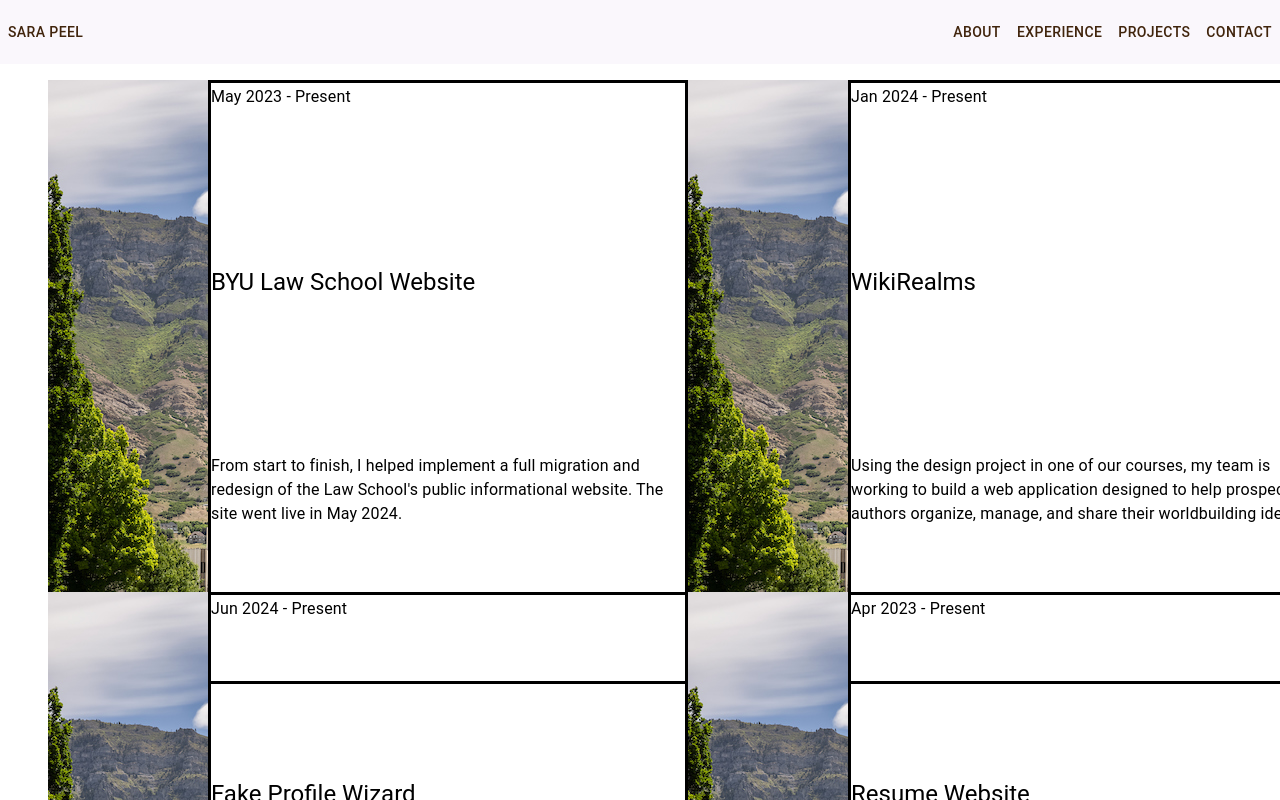
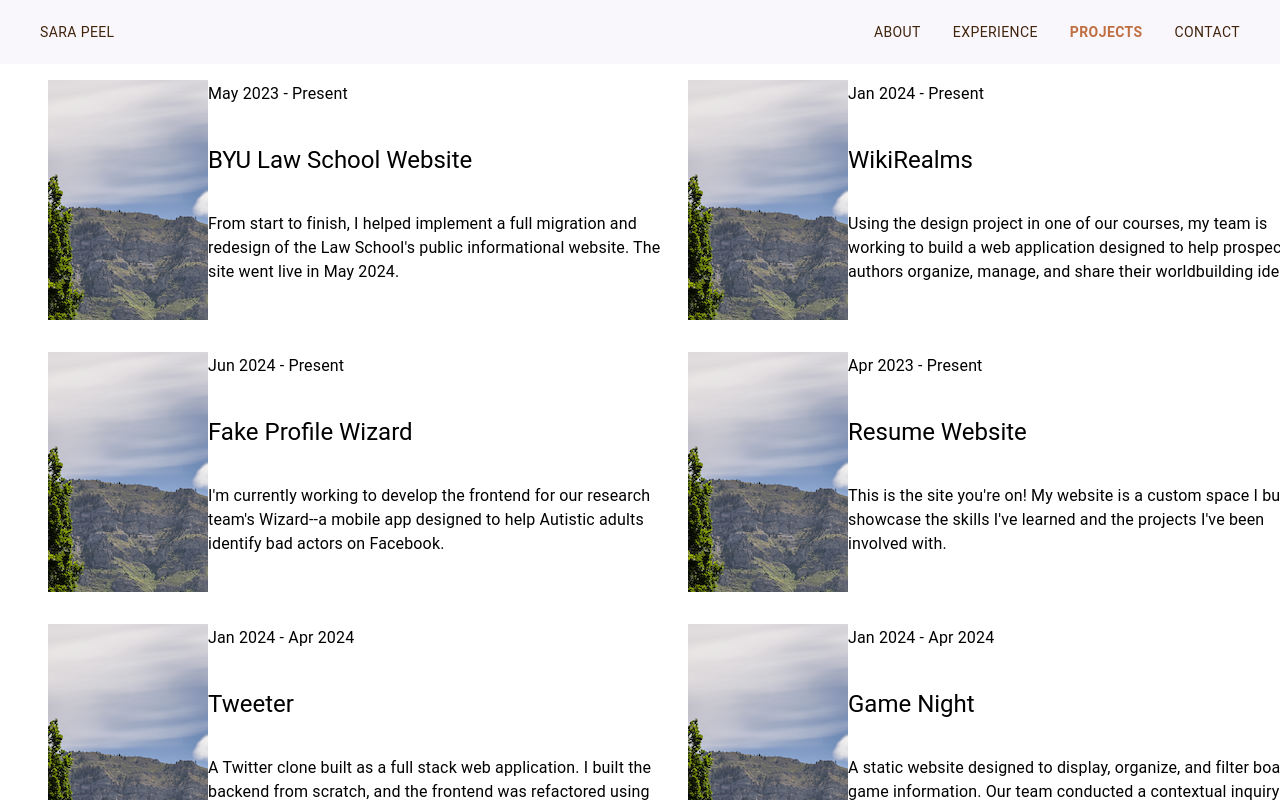
Before and after one commit to speel107/sara_peel, a React (Create React App) app: page /sara_peel/projects in a window 1280 px wide. Shown: the top 800 px of the page. Built offline with nearby package versions, Linux system fonts and the light colour scheme.

Commit message:
Updated README and fixed some header styling issues

```diff
--- a/public/index.html
+++ b/public/index.html
@@ -2,7 +2,7 @@
 <html lang="en">
   <head>
     <meta charset="utf-8" />
-    <link rel="icon" href="%PUBLIC_URL%/favicon.ico" />
+    <!-- <link rel="icon" href="%PUBLIC_URL%/favicon.ico" /> -->
     <meta name="viewport" content="width=device-width, initial-scale=1" />
     <meta name="theme-color" content="#000000" />
     <meta
@@ -24,7 +24,7 @@
       work correctly both with client-side routing and a non-root public URL.
       Learn how to configure a non-root public URL by running `npm run build`.
     -->
-    <title>React App</title>
+    <title>Sara Peel</title>
   </head>
   <body>
     <noscript>You need to enable JavaScript to run this app.</noscript>
--- a/src/components/Header.jsx
+++ b/src/components/Header.jsx
@@ -4,6 +4,7 @@ import {
   Button,
   Box
 } from "@mui/material";
+import { useLocation } from "react-router-dom";
 
 export const blue = "#3C4E73";
 export const darkbrown = "#40240C";
@@ -13,35 +14,54 @@ export const lightbrown = "#D9A78B";
 export const offwhite = "#FAF7FC";
 
 const Header = () => {
+  const location = useLocation();
+
+  const linkStyle = (path) => ({
+    color: location.pathname === path ? orange : darkbrown,
+    fontWeight: location.pathname === path ? "bold" : "normal",
+    height: "100%", // Ensures button height matches the toolbar
+    padding: "0 16px", // Adjust padding as needed
+    display: "flex",
+    alignItems: "center", // Centers text vertically
+    '&:hover': {
+      color: orange,
+      fontWeight: "bold"
+    }
+  });
+
   return (
     <AppBar position="static"
       sx={{
         backgroundColor: offwhite,
         boxShadow: 'none',
         display: 'flex',
+        justifyContent: 'center', // Centers the content within the AppBar
+        overflowX: 'hidden', // Prevents any overflow
       }}
     >
-      <Toolbar style={{
+      <Toolbar sx={{
         width: "100%",
         maxWidth: "1290px",
         alignSelf: "center",
         display: "flex",
-        justifyContent: "space-between"
+        justifyContent: "space-between",
+        height: "64px",
+        boxSizing: 'border-box', // Ensures padding is included in width calculations
       }}>
-        <Button href="/sara_peel" style={{ color: darkbrown }}>
+        <Button href="/sara_peel" sx={linkStyle('/sara_peel')}>
           Sara Peel
         </Button>
-        <Box>
-        <Button href="/sara_peel/about" style={{ color: darkbrown }}>
+        <Box sx={{ display: "flex", flexDirection: "row", height: "100%" }}>
+          <Button href="/sara_peel/about" sx={linkStyle('/sara_peel/about')}>
             About
           </Button>
-        <Button href="/sara_peel/experience" style={{ color: darkbrown }}>
+          <Button href="/sara_peel/experience" sx={linkStyle('/sara_peel/experience')}>
             Experience
           </Button>
-        <Button href="/sara_peel/projects" style={{ color: darkbrown }}>
+          <Button href="/sara_peel/projects" sx={linkStyle('/sara_peel/projects')}>
             Projects
           </Button>
-        <Button href="/sara_peel/contact" style={{ color: darkbrown }}>
+          <Button href="/sara_peel/contact" sx={linkStyle('/sara_peel/contact')}>
             Contact
           </Button>
         </Box>
--- a/src/components/ProjectItem.jsx
+++ b/src/components/ProjectItem.jsx
@@ -7,12 +7,12 @@ import LawImage from "../images/LawSchool-SM.jpg"
 
 const ProjectItem = ({ item }) => {
   return (
-    <Box sx={{ width: "100%", maxHeight: "30rem", marginX: "3rem", marginY: "1rem" }} >
+    <Box sx={{ width: "100%", height: "15rem", marginX: "3rem", marginY: "1rem" }} >
       <Grid container style={{ height: "100%", width: "100%" }}>
         <Grid item xs={3} style={{ width: "100%", height: "100%", overflow: "hidden" }} >
           <img src={LawImage} alt="Project Logo" style={{ objectFit: "cover" }} />
         </Grid>
-        <Grid item xs={9} container style={{ border: "solid" }}>
+        <Grid item xs={9} container style={{}}>
           <Grid item xs={12} >
             <Typography variant="subtitle1"  >
               { item.timeline }
--- a/src/components/pages/Home.jsx
+++ b/src/components/pages/Home.jsx
@@ -16,13 +16,10 @@ const Home = () => {
       display: "flex",
       flexDirection: "row",
     }}>
-      <Box style={{ flexGrow: 1, backgroundColor: blue }}>
-        <Typography style={{ color: offwhite }}>
-          Developer / Designer / Doesn't like the Dentist
+      <Box style={{ flexGrow: 1 }}>
+        <Typography style={{ color: blue }}>
+          This page is under construction. Please check back later for updates!
         </Typography>
-      </Box>
-      <Box style={{ flexGrow: 1, backgroundColor: offwhite }} >
-        <img src={homeImage} alt="Sara" style={{ objectFit: "contain", height: "98vh", width: "auto" }} />
       </Box>
     </Box>
   );
```
Also changed, not shown: 2 other files (tests, documents, lock files or other folders). Lines whose indentation alone changed are shown as unchanged.
